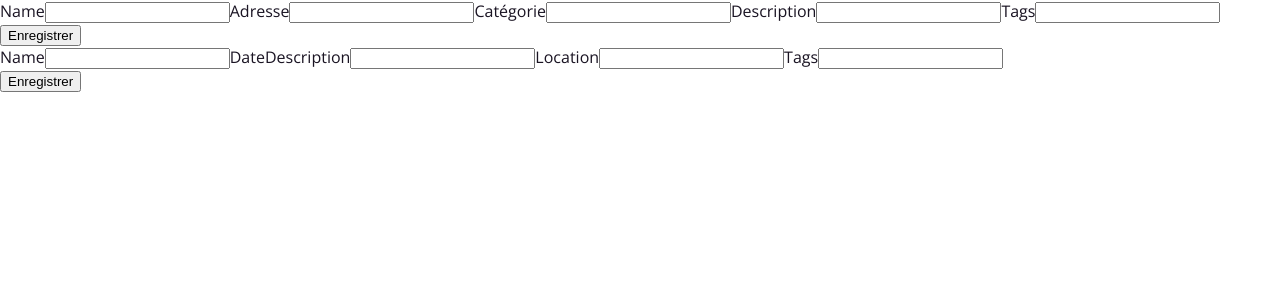
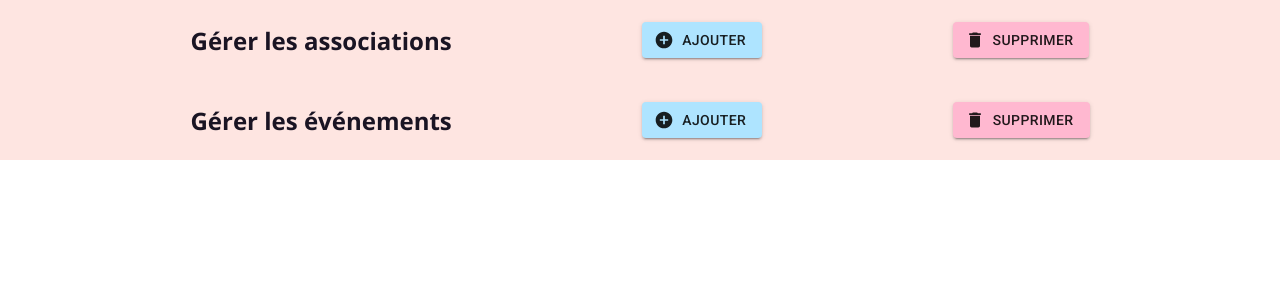
Before and after one commit to amandine888/MyWebsite, a React (Create React App) app in the folder front/: page /office in a window 1280 px wide. Shown: the top 300 px of the page. Built offline with nearby package versions, Linux system fonts and the light colour scheme; a web font is replaced by a local one; what react-mapbox-gl would draw is missing.

Commit message:
integration components to build my backOffice + fetch method to create new asso

```diff
--- /dev/null
+++ b/front/src/components/backOffice/assoOffice.js
@@ -0,0 +1,94 @@
+import React from 'react';
+import { withRouter } from 'react-router-dom';
+import FormAsso from './formAsso';
+
+// import CSS :
+import './../../Mystyle.css';
+import './../backOffice/styleBackOffice.css';
+
+// Material UI :
+import { styled } from '@material-ui/core/styles';
+import Button from '@material-ui/core/Button';
+import DeleteIcon from '@material-ui/icons/Delete';
+import AddCircleIcon from '@material-ui/icons/AddCircle';
+
+// CSS :
+
+const ButtonSup = styled(Button)({
+    backgroundColor: '#FFB8D0',
+})
+
+const ButtonAdd = styled(Button)({
+    backgroundColor: '#AEE4FF',
+})
+
+class AssoOffice extends React.Component {
+
+    constructor (props) {
+        super (props);
+
+        this.state = {
+            formAsso : '',
+        }
+
+        this.showFormAsso = this.showFormAsso.bind(this);
+        this.removeFormAsso = this.removeFormAsso.bind (this);
+    }
+
+    showFormAsso (e) {
+        this.setState ({
+            formAsso: true,
+        });
+    }
+
+    removeFormAsso (e) {
+        this.setState ({
+            formAsso: false,
+        });
+    }
+
+
+    render () {
+        if (this.state.formAsso === true) {
+            return (
+                <div>
+                    <div className="subtitleContainer">
+                        <h2>Gérer les associations</h2>
+                        <ButtonAdd
+                            variant="contained"
+                            startIcon={<AddCircleIcon/>} onClick={this.removeFormAsso}>
+                            Ajouter
+                        </ButtonAdd>
+                        <ButtonSup
+                            variant="contained"
+                            startIcon={<DeleteIcon />}>
+                            Supprimer
+                        </ButtonSup>
+                    </div>
+                    <FormAsso/>
+                </div>
+            );
+        }
+        else {
+            return (
+                <div>
+                    <div className="subtitleContainer">
+                        <h2>Gérer les associations</h2>
+                        <ButtonAdd
+                            variant="contained"
+                            startIcon={<AddCircleIcon/>} onClick={this.showFormAsso}>
+                            Ajouter
+                        </ButtonAdd>
+                        <ButtonSup
+                            variant="contained"
+                            startIcon={<DeleteIcon />}>
+                            Supprimer
+                        </ButtonSup>
+                    </div>
+                </div>
+            )
+        };
+    }
+}
+
+export default withRouter (AssoOffice);
--- /dev/null
+++ b/front/src/components/backOffice/eventOffice.js
@@ -0,0 +1,94 @@
+import React from 'react';
+import { withRouter } from 'react-router-dom';
+import FormEvent from './formEvent';
+
+// import CSS :
+import './../../Mystyle.css';
+import './../backOffice/styleBackOffice.css';
+
+// Material UI :
+import { styled } from '@material-ui/core/styles';
+import Button from '@material-ui/core/Button';
+import DeleteIcon from '@material-ui/icons/Delete';
+import AddCircleIcon from '@material-ui/icons/AddCircle';
+
+// CSS :
+
+const ButtonSup = styled(Button)({
+    backgroundColor: '#FFB8D0',
+})
+
+const ButtonAdd = styled(Button)({
+    backgroundColor: '#AEE4FF',
+})
+
+class EventOffice extends React.Component {
+
+    constructor (props) {
+        super (props);
+
+        this.state = {
+            formEvent : '',
+        }
+
+        this.showFormEvent = this.showFormEvent.bind(this);
+        this.removeFormEvent = this.removeFormEvent.bind (this);
+    }
+
+    showFormEvent (e) {
+        this.setState ({
+            formEvent: true,
+        });
+    }
+
+    removeFormEvent (e) {
+        this.setState ({
+            formEvent: false,
+        });
+    }
+
+
+    render () {
+        if (this.state.formEvent === true) {
+            return (
+                <div>
+                    <div className="subtitleContainer">
+                        <h2>Gérer les événements</h2>
+                        <ButtonAdd
+                            variant="contained"
+                            startIcon={<AddCircleIcon/>} onClick={this.removeFormEvent}>
+                            Ajouter
+                        </ButtonAdd>
+                        <ButtonSup
+                            variant="contained"
+                            startIcon={<DeleteIcon />}>
+                            Supprimer
+                        </ButtonSup>
+                    </div>
+                    <FormEvent/>
+                </div>
+            );
+        }
+        else {
+            return (
+                <div>
+                    <div className="subtitleContainer">
+                        <h2>Gérer les événements</h2>
+                        <ButtonAdd
+                            variant="contained"
+                            startIcon={<AddCircleIcon/>} onClick={this.showFormEvent}>
+                            Ajouter
+                        </ButtonAdd>
+                        <ButtonSup
+                            variant="contained"
+                            startIcon={<DeleteIcon />}>
+                            Supprimer
+                        </ButtonSup>
+                    </div>
+                </div>
+            )
+        };
+    }
+}
+
+export default withRouter (EventOffice);
--- a/front/src/components/backOffice/formAsso.js
+++ b/front/src/components/backOffice/formAsso.js
@@ -1,46 +1,88 @@
-import React from 'react'
-import { withRouter } from 'react-router-dom'
+import React from 'react';
+import { withRouter } from 'react-router-dom';
+import decode from 'jwt-decode';
+
+// import CSS :
+import './../../Mystyle.css';
+import './../backOffice/styleBackOffice.css';
+
+// Material UI :
+import { styled } from '@material-ui/core/styles';
+import Button from '@material-ui/core/Button';
+import TextField from '@material-ui/core/TextField';
+import SaveIcon from '@material-ui/icons/Save';
+
+// CSS :
+
+const ButtonSave = styled(Button)({
+    backgroundColor: '#6A9CFD',
+})
 
 class FormAsso extends React.Component {
 
     constructor (props) {
         super (props);
 
-
         this.state = {
             nameAsso: '',
-            adress : '',
+            contact: '',
+            address : '',
             category: '',
             description: '',
-            tags: '',
         }
 
         this.handleChange = this.handleChange.bind(this);
+        this.sendAsso = this.sendAsso.bind (this);
     }
 
     handleChange = (e) => {
+
+        let ref = e.target.name;
+        let value = e.target.value;
+
         this.setState({
-            nameAsso: e.target.value,
+            [ref] : value,
         })
+    }
+
+    sendAsso (e) {
+        let token = localStorage.getItem('token');
+
+        fetch ('http://localhost:3050/newasso', {
+            method: "POST",
+            body: JSON.stringify(this.state),
+            headers: {
+                "Authorization": 'Bearer ' + token,
+                Accept : "application/json",
+                "Content-Type": "application/json"},
+        })
+        .then(res =>{
+            if (res.status == 201){
+                res.json().then(res =>{
+                    console.log(res);
+                })
+            }
+            else {
+                res.json().then(res =>{
+                    console.log(res);
+                })
+            }
+        })
+        .catch(error =>console.log(error));
     }
 
 
     render() {
         return (
             <div>
-                <form>
-                    <label>Name</label>
-                    <input type='text' name='nameAsso' value={this.state.nameAsso} onChange={this.handleChange}></input>
-                    <label>Adresse</label>
-                    <input type='text' value={this.state.adress} onChange={this.handleChange}></input>
-                    <label>Catégorie</label>
-                    <input type='text'value={this.state.category} onChange={this.handleChange}></input>
-                    <label>Description</label>
-                    <input type='text' value={this.state.description} onChange={this.handleChange}></input>
-                    <label>Tags</label>
-                    <input type='text' value={this.state.tags} onChange={this.handleChange}></input>
-                </form>
-                <button type='submit'>Enregistrer</button>
+                <div className="formAsso">
+                    <TextField id="outlined-basic" label="Nom" variant="outlined" name="nameAsso" value= {this.state.nameAsso} onChange={this.handleChange} />
+                    <TextField id="outlined-basic" label="Contact" variant="outlined" name="contact" value= {this.state.contact} onChange={this.handleChange} />
+                    <TextField id="outlined-basic" label="Adresse" variant="outlined" name="address" value= {this.state.address} onChange={this.handleChange} />
+                    <TextField id="outlined-basic" label="Catégorie" variant="outlined" name="category" value= {this.state.category} onChange={this.handleChange} />
+                    <TextField id="outlined-textarea" label="Description" variant="outlined" multiline name="description" value= {this.state.description} onChange={this.handleChange} />
+                    <ButtonSave type="submit" variant="contained" startIcon={<SaveIcon />} onClick={this.sendAsso}>Enregistrer</ButtonSave>
+                </div>
             </div>
         )
     }
--- a/front/src/components/backOffice/formEvent.js
+++ b/front/src/components/backOffice/formEvent.js
@@ -1,5 +1,21 @@
-import React from 'react'
-import { withRouter } from 'react-router-dom'
+import React from 'react';
+import { withRouter } from 'react-router-dom';
+
+// import CSS :
+import './../../Mystyle.css';
+import './../backOffice/styleBackOffice.css';
+
+// Material UI :
+import { styled } from '@material-ui/core/styles';
+import Button from '@material-ui/core/Button';
+import TextField from '@material-ui/core/TextField';
+import SaveIcon from '@material-ui/icons/Save';
+
+// CSS :
+
+const ButtonSave = styled(Button)({
+    backgroundColor: '#6A9CFD',
+})
 
 class FormEvent extends React.Component {
 
@@ -9,18 +25,22 @@ class FormEvent extends React.Component {
 
         this.state = {
             nameEvent: '',
-            dateEvent:'',
+            dateEvent: '',
             description: '',
-            location: '',
-            tags: '',
+            address : '',
+            category: '',
         }
 
         this.handleChange = this.handleChange.bind(this);
     }
 
     handleChange = (e) => {
+
+        let ref = e.target.name;
+        let value = e.target.value;
+
         this.setState({
-            nameEvent: e.target.value,
+            [ref] : value,
         })
     }
 
@@ -28,19 +48,13 @@ class FormEvent extends React.Component {
     render() {
         return (
             <div>
-                <form>
-                    <label>Name</label>
-                    <input type='text' name='nameEvent' value={this.state.nameEvent} onChange={this.handleChange}></input>
-                    <label>Date</label>
-                    {/* <input type='text' value={this.state.adress} onChange={this.handleChange}></input> */}
-                    <label>Description</label>
-                    <input type='text' value={this.state.description} onChange={this.handleChange}></input>
-                    <label>Location</label>
-                    <input type='text' value={this.state.location} onChange={this.handleChange}></input>
-                    <label>Tags</label>
-                    <input type='text' value={this.state.tags} onChange={this.handleChange}></input>
-                </form>
-                <button type='submit'>Enregistrer</button>
+                <div className="formAsso">
+                    <TextField id="outlined-basic" label="Nom" variant="outlined" name="nameEvent" value= {this.state.nameEvent} onChange={this.handleChange} />
+                    <TextField id="outlined-basic" type="date" variant="outlined" name="dateEvent" value= {this.state.dateEvent} onChange={this.handleChange} />
+                    <TextField id="outlined-textarea" label="Description" variant="outlined" multiline name="description" value= {this.state.description} onChange={this.handleChange} />
+                    <TextField id="outlined-basic" label="Adresse" variant="outlined" name="address" value= {this.state.address} onChange={this.handleChange} />
+                    <ButtonSave variant="contained" startIcon={<SaveIcon />}>Enregistrer</ButtonSave>
+                </div>
             </div>
         )
     }
--- a/front/src/components/backOffice/loginAdmin.js
+++ b/front/src/components/backOffice/loginAdmin.js
@@ -45,7 +45,7 @@ class LogAdmin extends React.Component {
             if (res.status == 200) {
                 res.json().then(res => {
                     localStorage.setItem('token', res.token);
-                    this.props.history.push('/secret');
+                    this.props.history.push('/office');
                     console.log(res.token)
                 })
             }
--- a/front/src/components/backOffice/officeAdmin.js
+++ b/front/src/components/backOffice/officeAdmin.js
@@ -1,15 +1,21 @@
 import React from 'react';
 import { withRouter } from 'react-router-dom';
-import FormAsso from './formAsso';
-import FormEvent from './formEvent';
+import AssoOffice from './assoOffice';
+import EventOffice from './eventOffice';
+
+// import CSS :
+import './../../Mystyle.css';
+import './../backOffice/styleBackOffice.css';
+
 
 class OfficeAdmin extends React.Component {
 
     render () {
+
         return (
             <div>
-                <FormAsso/>
-                <FormEvent/>
+                    <AssoOffice/>
+                    <EventOffice/>
             </div>
         )
     }
--- /dev/null
+++ b/front/src/components/backOffice/styleBackOffice.css
@@ -0,0 +1,15 @@
+.subtitleContainer {
+    width: 100%;
+    height: 10vh;
+    display: flex;
+    justify-content: space-evenly;
+    align-items: center;
+    background-color: #FEE5E1;
+}
+
+.formAsso {
+    height: 20vh;
+    display: flex;
+    justify-content: space-evenly;
+    align-items: center;
+}
```
